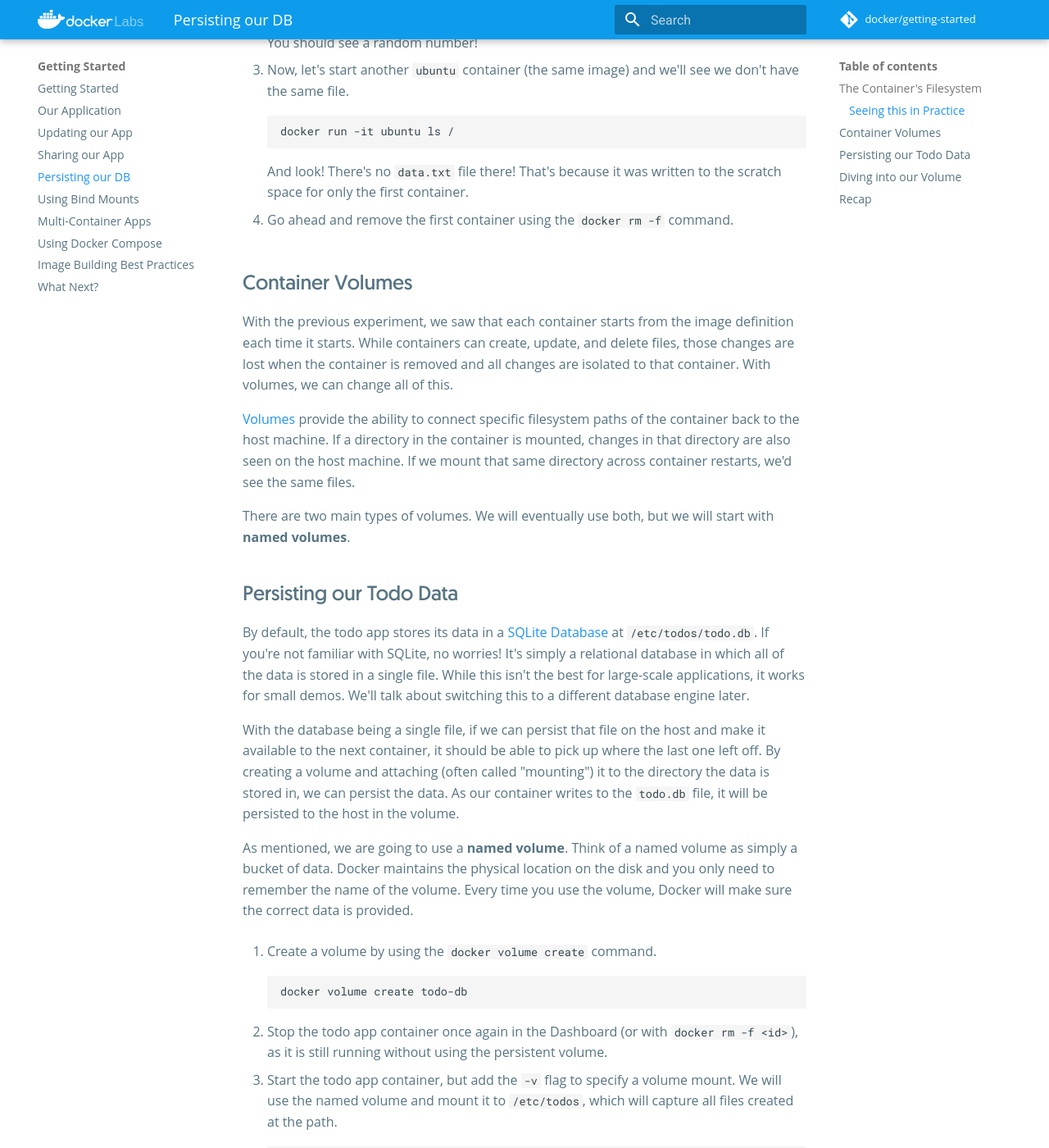
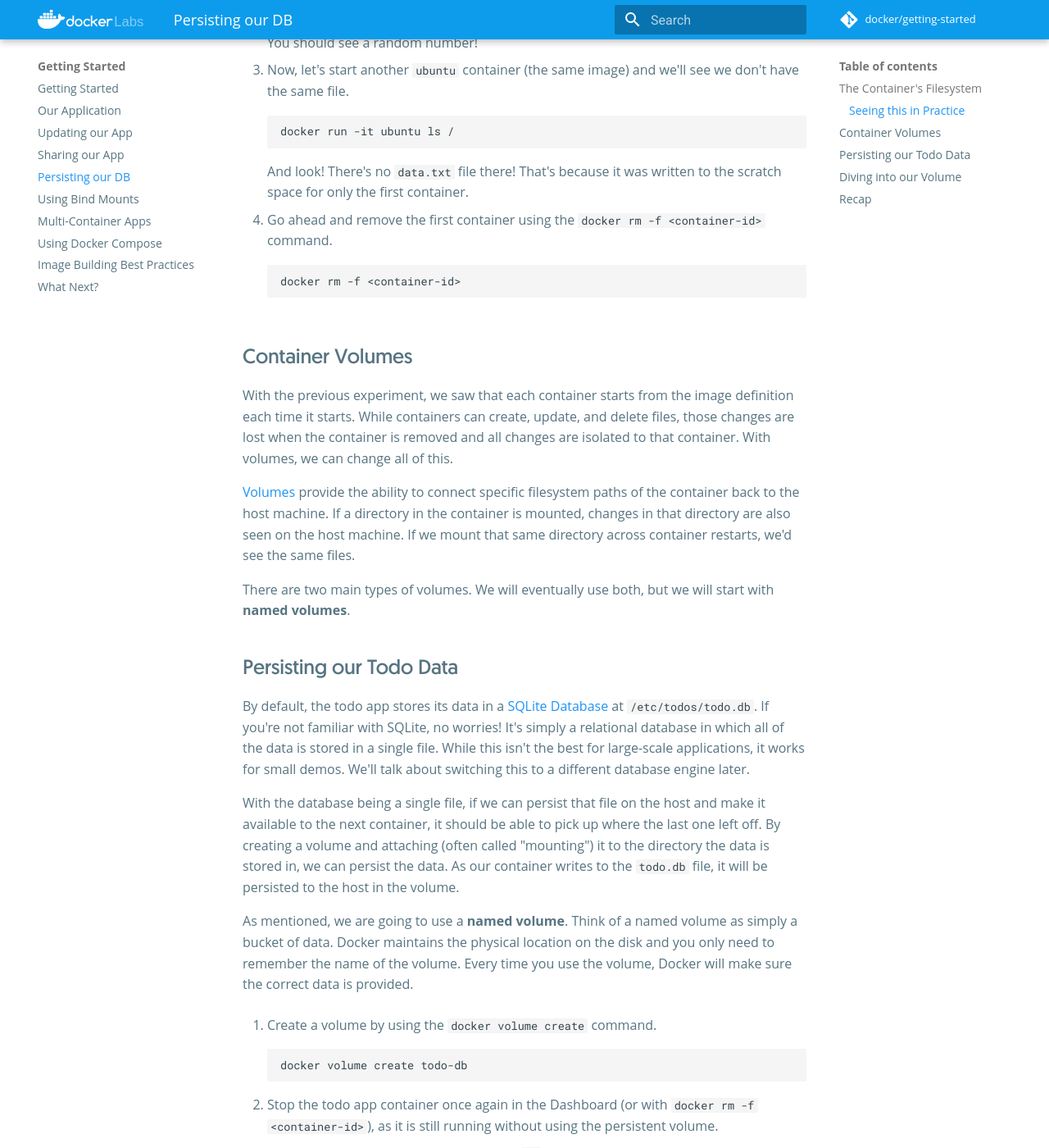
Before and after one commit to docker/getting-started, an MkDocs documentation site: the page built from docs/tutorial/persisting-our-data/index.md, in a window 1280 px wide and 1400 px high, scrolled down 1447 px. Shown: the whole window at 82% size. Built offline with MkDocs 1.6.1 and Material for MkDocs 9.7.7, drawn with Linux system fonts in a browser that asks for light colours; comment, search, counter and statistics services are not loaded; some of the changed text lies outside the part shown.

Commit message:
docs: Fix missing container id

````diff
--- a/docs/tutorial/persisting-our-data/index.md
+++ b/docs/tutorial/persisting-our-data/index.md
@@ -54,7 +54,10 @@
     And look! There's no `data.txt` file there! That's because it was written to the scratch space for
     only the first container.
 
-1. Go ahead and remove the first container using the `docker rm -f` command.
+1. Go ahead and remove the first container using the `docker rm -f <container-id>` command.
+    ```bash
+    docker rm -f <container-id>
+    ```
 
 ## Container Volumes
 
@@ -91,7 +94,7 @@
     docker volume create todo-db
     ```
 
-1. Stop the todo app container once again in the Dashboard (or with `docker rm -f <id>`), as it is still running without using the persistent volume.
+1. Stop the todo app container once again in the Dashboard (or with `docker rm -f <container-id>`), as it is still running without using the persistent volume.
 
 1. Start the todo app container, but add the `-v` flag to specify a volume mount. We will use the named volume and mount
    it to `/etc/todos`, which will capture all files created at the path.
@@ -105,7 +108,7 @@
     ![Items added to todo list](items-added.png){: style="width: 55%; " }
     {: .text-center }
 
-1. Remove the container for the todo app. Use the Dashboard or `docker ps` to get the ID and then `docker rm -f <id>` to remove it.
+1. Remove the container for the todo app. Use the Dashboard or `docker ps` to get the ID and then `docker rm -f <container-id>` to remove it.
 
 1. Start a new container using the same command from above.
 
````
